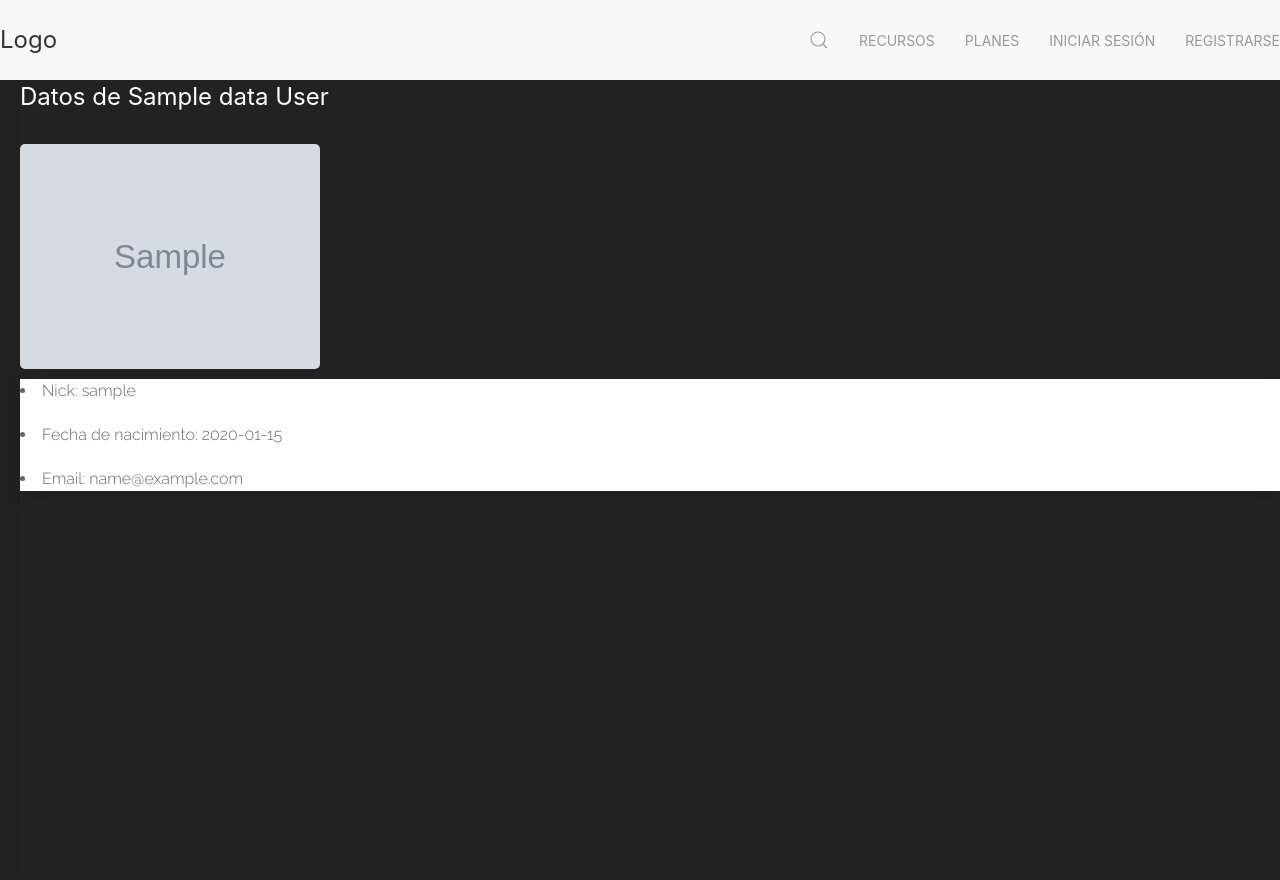
After one commit to Darmian407/php_lab, a CodeIgniter 4 app: the page made by Codeigniter/app/Views/followers.php in a window 1280 px wide. The commit adds this page. Run offline with PHP 8.4 and a stand-in for CodeIgniter, Linux system fonts and the light colour scheme; the template is opened without the code that fills it: most values are stand-ins (such as "Sample title", 1, 10 or a date in 2020); grey boxes marked "Sample" are stand-in pictures; some libraries are stand-ins or nearby versions.

Commit message:
Followers con view

```diff
--- a/Codeigniter/app/Config/Routes.php
+++ b/Codeigniter/app/Config/Routes.php
@@ -52,6 +52,7 @@ $routes->get('/listas_visualizacion', 'Profile::listas_visualizacion', ['as' =>
 $routes->post('/listas_visualizacion/addLista', 'Playlist::agregar_lista');
 
 $routes->get('/follow/(:num)', 'Followers::follow/$1');
+$routes->get('/followers/(:num)', 'Followers::followers/$1');
 
 
 // Resources routes
--- /dev/null
+++ b/Codeigniter/app/Views/followers.php
@@ -0,0 +1,36 @@
+<!-- Head Template -->
+<?php echo view('templates/head') ?>
+<!-- NavBar -->
+<?php echo view('templates/nav') ?>
+
+
+
+<div class="uk-card uk-card-secondary uk-margin-left uk-height-viewport">
+    <div class="uk-card">
+        <?php
+        if (!empty($data)) {
+            foreach ($data as $client) {
+        ?>
+                <h3 class="uk-card-title">Datos de <?= $client['name'] ?> <?= $client['lastname'] ?></h3>
+
+                <img class="uk-border-rounded uk-margin-small" data-src="<?= $client['image'] ?>" width="300px" height="" alt="" uk-img>
+
+                <div class="uk-card uk-card-default uk-card">
+                    <li class="uk-margin-bottom">Nick: <?= $client['nick'] ?></li>
+                    <li class="uk-margin-bottom">Fecha de nacimiento: <?= $client['birthdate'] ?></li>
+                    <li class="uk-margin-bottom">Email: <?= $client['email'] ?></li>
+                </div>
+
+    </div>
+<?php
+            }
+        }
+?>
+
+</div>
+
+
+
+
+<!-- Footer Template -->
+<?php echo view('templates/footer') ?>
--- a/Codeigniter/app/Views/profile.php
+++ b/Codeigniter/app/Views/profile.php
@@ -239,6 +239,8 @@
 
                 <?= form_close() ?>
             </div>
+
+            <a class="uk-text-center uk-button uk-button-default" href="/followers/<?=$user['id']?>">Seguidores</a>
         </div>
 
     </div>
```
Also changed, not shown: Codeigniter/app/Controllers/Followers.php (+10 -0 lines), Codeigniter/app/Models/UserModel.php (+11 -0 lines).
